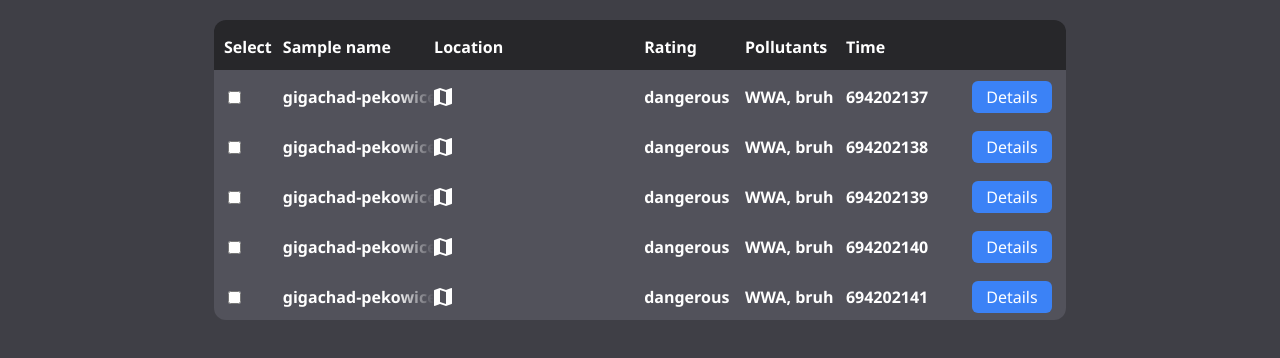
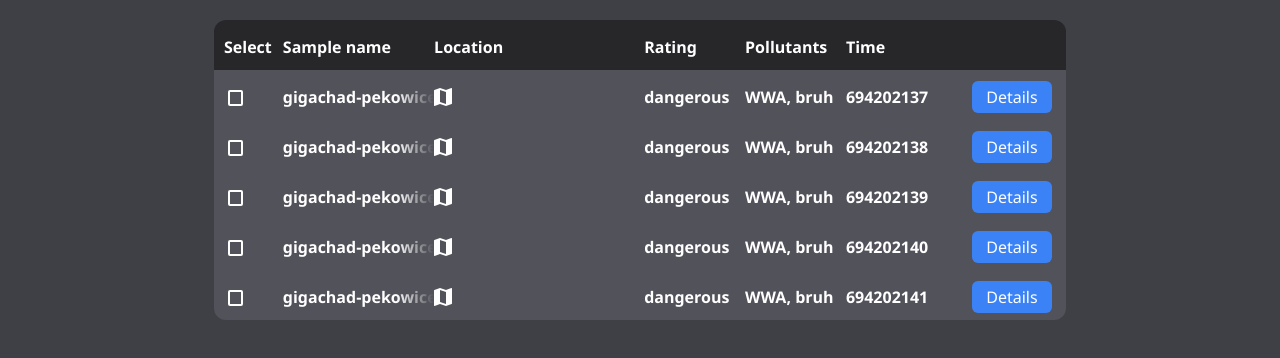
Before and after one commit to VoidFrog/toxhawk_dashboard, a React (Create React App) app: page / in a window 1280 px wide. Both pictures are taken after a click on the element "Data". Shown: the part 136-494 px from the top of the page. Built offline with nearby package versions, Linux system fonts and the light colour scheme.

Commit message:
custom checkboxes, checkbox state management

```diff
--- a/src/components/DataDisplay/DataDisplay.tsx
+++ b/src/components/DataDisplay/DataDisplay.tsx
@@ -7,6 +7,7 @@ import TakenSampleData, {createTakenSampleData} from '../../dataModels/TakenSamp
 
 function DataDisplay() {
   let [sampleList, setSampleList] = React.useState<TakenSampleData[]>([])
+  let [chosenSamples, setChosenSamples] = React.useState<Boolean[]>([])
 
   let sample1:TakenSampleData = createTakenSampleData('dangerous', ['WWA', 'bruh'], 694202137, {x:12, y:12}, 'gigachad-pekowice-001')
   let sample2:TakenSampleData = createTakenSampleData('dangerous', ['WWA', 'bruh'], 694202138, {x:12, y:12}, 'gigachad-pekowice-002')
@@ -19,10 +20,14 @@ function DataDisplay() {
     setSampleList([...samples])
   }, [])
 
+  React.useEffect(() => {
+    setChosenSamples([...samples.map(s => false)])
+  }, [])
+
   return (
     <div className='data-display-container'>
       <DataDisplayBar />
-      <DataList {...{samples:sampleList}}/>
+      <DataList {...{samples:sampleList, setChosenSamples:setChosenSamples, chosenSamples:chosenSamples}}/>
     </div>
   )
 }
--- a/src/components/DataDisplay/DataList/DataList.tsx
+++ b/src/components/DataDisplay/DataList/DataList.tsx
@@ -4,7 +4,9 @@ import DataListItem from '../DataListItem/DataListItem'
 import TakenSampleData from '../../../dataModels/TakenSampleData/TakenSampleData'
 
 export default function DataList(props:{
-  samples:TakenSampleData[]
+  samples:TakenSampleData[],
+  chosenSamples:Boolean[],
+  setChosenSamples:Function
 }) {
   return (
     <div className='data-list-container unselectable'>
@@ -18,7 +20,7 @@ export default function DataList(props:{
       </div>
       {
         props.samples.map((takenSampleData, index) => {
-          return <DataListItem key={index} {...takenSampleData} />
+          return <DataListItem key={index} {...{takenSampleData:takenSampleData, setChosenSamples:props.setChosenSamples, chosenSamples:props.chosenSamples, index:index}} />
         })
       }
     </div>
--- a/src/components/DataDisplay/DataListItem/DataListItem.tsx
+++ b/src/components/DataDisplay/DataListItem/DataListItem.tsx
@@ -8,11 +8,18 @@ import ButtonData from '../../../dataModels/ButtonData/ButtonData'
 import TakenSampleData from '../../../dataModels/TakenSampleData/TakenSampleData'
 import Popup from '../../UI/Popup/Popup'
 
-export default function DataListItem(props:TakenSampleData) {
+export default function DataListItem(props:{
+  takenSampleData:TakenSampleData,
+  setChosenSamples:Function,
+  chosenSamples:Boolean[],
+  index:number
+}
+) {
   let [isWideEnough, changeSize] = React.useState(window.innerWidth>1700 ? true : false)
   let [isPopupShown, togglePopup] = React.useState(false)
+
   let popupData = {
-    title: props.name,
+    title: props.takenSampleData.name,
     description: 'some description here about things',
     closePopup: () => {togglePopup((prev) => !prev)}
   }
@@ -32,15 +39,22 @@ export default function DataListItem(props:TakenSampleData) {
 
   return (
     <div className='data-list-item-container'>
-      <div className='fw600 size16 data-list-item-grid-a'><input type="checkbox" name="" id=""/></div>
-      <div className='hide-name-overflow fw600 size16 data-list-item-grid-b'><p>{props.name}</p></div>
+      <div className='fw600 size16 data-list-item-grid-a'>
+        <input onChange={() => {
+          let arr = JSON.parse(JSON.stringify(props.chosenSamples))
+          arr[props.index] = !arr[props.index]
+          props.setChosenSamples(arr)
+          console.log(`pronciuf100${props.index}`, props.chosenSamples[props.index])
+        }} checked={(props.chosenSamples[props.index])? true : false} className='checkbox clickable' type="checkbox"/>
+      </div>
+      <div className='hide-name-overflow fw600 size16 data-list-item-grid-b'><p>{props.takenSampleData.name}</p></div>
       <div className='data-list-item-grid-c'><img src={mapIcon} alt=""/></div>
-      <div className='fw600 size16 data-list-item-grid-d'><p>{props.rating}</p></div>
-      <div className='fw600 size16 data-list-item-grid-e'><p>{props.pollutantGroups.map((name, index) => {
-        if(index === props.pollutantGroups.length-1) return name
+      <div className='fw600 size16 data-list-item-grid-d'><p>{props.takenSampleData.rating}</p></div>
+      <div className='fw600 size16 data-list-item-grid-e'><p>{props.takenSampleData.pollutantGroups.map((name, index) => {
+        if(index === props.takenSampleData.pollutantGroups.length-1) return name
         return `${name}, `
       })}</p></div>
-      <div className='fw600 size16 data-list-item-grid-f'><p>{props.timestamp}</p></div>
+      <div className='fw600 size16 data-list-item-grid-f'><p>{props.takenSampleData.timestamp}</p></div>
       <div className='data-list-item-grid-g'><Button {...btnData}/></div>
       {isPopupShown && <Popup {...popupData}/>}
     </div>
--- a/src/index.css
+++ b/src/index.css
@@ -24,6 +24,33 @@ html, body, #root {
 
 .disabled {
   opacity:0.5;
+}
+
+input[type="checkbox"] {
+  appearance: none;
+  /* background-color: #FFF; */
+  /* color:#27272A; */
+  color: #FFF;
+  width: 1.15em;
+  height: 1.15em;
+  border: 0.15em solid;
+  border-radius: 0.15em;
+  transform: translateY(0.075em);
+  display: grid;
+  place-content: center;
+}
+
+input[type="checkbox"]::before {
+  content: "";
+  width: 0.65em;
+  height: 0.65em;
+  transform: scale(0);
+  transition: 120ms transform ease-in-out;
+  box-shadow: inset 1em 1em #FFF;
+}
+
+input[type="checkbox"]:checked::before {
+  transform: scale(1);
 }
 
 .size22 {
```
